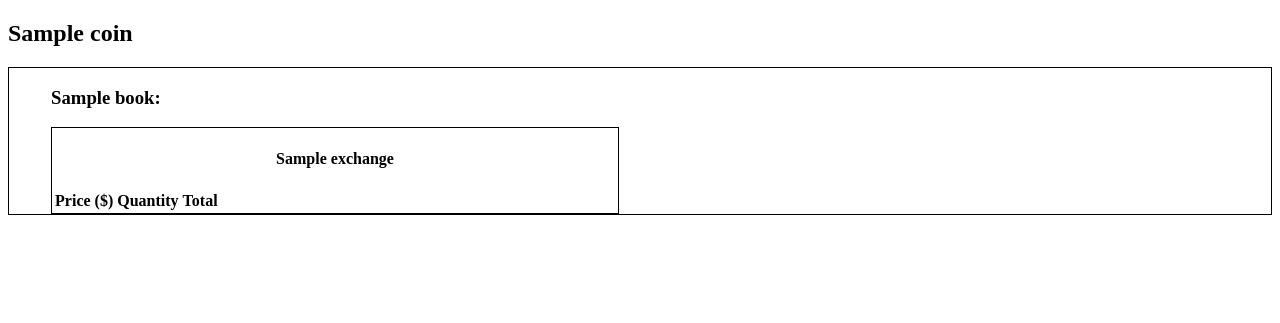
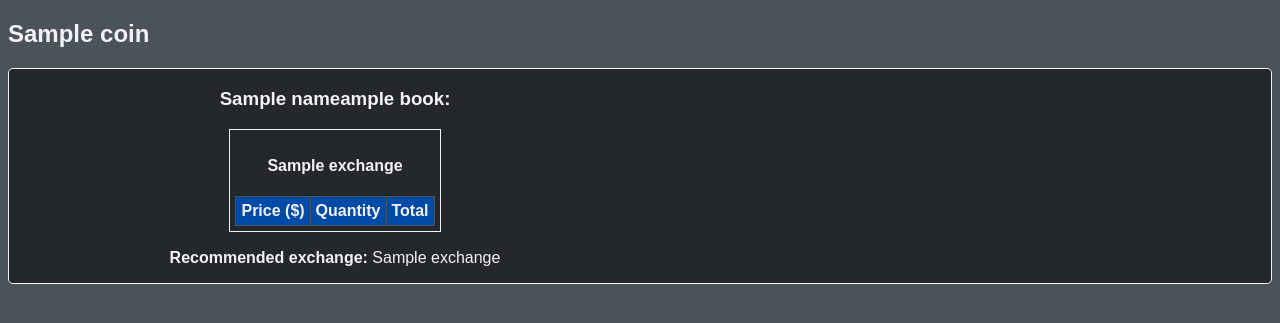
Before and after one commit to EthanEvans2022/ChainalysisDemo, a Django app: template chainalysis/templates/exchange.html in a window 1280 px wide. Shown: the top 323 px of the page. Run offline with Django 3.2, Linux system fonts and the light colour scheme; the template is opened without the code that fills it: most values are stand-ins (such as "Sample title", 1, 10 or a date in 2020); lists and menus that the app fills with data are empty; parts of the project's set-up code (start-up, migrations or seed data) failed here and were passed over.

Commit message:
exchange_prices: finished basic styling

```diff
--- a/chainalysis/exchange_prices/views.py
+++ b/chainalysis/exchange_prices/views.py
@@ -4,15 +4,15 @@ from tools.price_fetcher import fetch_books, calculate_recommendations
 from django.template.defaulttags import register
 @register.filter
 def camel(string):
-    return string
+    return string[0].capitalize() + string[1:]
     #IMPLEMENT
 # Create your views here.
 def home(request):
     context_info = {}
     coins = []
     exchanges = ("coinbasepro", "gemini")
-    coins.append(get_coin("BTC", exchanges, count=1))
-    coins.append(get_coin("ETH", exchanges, count=1))
+    coins.append(get_coin("BTC", exchanges, count=5))
+    coins.append(get_coin("ETH", exchanges, count=5))
     context_info["coins"] = coins
     return render(request,'exchange.html', context=context_info)
 
--- a/chainalysis/static/css/style.css
+++ b/chainalysis/static/css/style.css
@@ -1,23 +1,63 @@
-.exchange{
-    text-align: center;
-    border: 1px solid;
+/*color palette:
+ * black: 07070A
+ * dark grey: 24272B
+ * light grey: 4a525a
+ * blue: 004ba8
+ * white: #f5f0f6
+ * red: c20114
+ * green: 698F3F
+ *
+ */
+body{
+    font-family: sans-serif;
+    background: #4a525a;
+    color: #f5f0f6;
 }
-
-.prices{
-    display: flex;
-    justify-content: center;
-    align-items: baseline;
-}
-
 .coin_div{
     display: grid;
     justify-content: space-evenly;
     grid-template-columns: 45% 45%;
     border: 1px solid black;
+    background: #24272B;
+    border: 1px solid #f5f0f6;
+    border-radius: 5px;
+}
+.price_div{
+    text-align: center;
+}
+.price_div.asks{
+
+}
+.price_div.bids{
+
+}
+.exchanges_container{
+    display: flex;
+    justify-content: center;
+    padding: 1px 1px;
+}
+.exchange{
+    border: 1px solid;
+    margin: 0 5px;
+    padding: 5px;
+}
+table{
+    border: 1px solid #4a525a;
+    border-collapse: collapse;
 }
 
-.books{
-    display: flex;
-    justify-content: center;
-    padding: 0 5px;
+th{
+    background: #004ba8;
 }
+
+th, td{
+    border: 1px solid #4a525a;
+    padding: 5px;
+}
+
+@media only screen and (max-width: 1215px) {
+    .coin_div{
+        grid-template-rows: 50% 50%;
+        grid-template-columns: 100%;
+    }
+}
--- a/chainalysis/templates/home.html
+++ b/chainalysis/templates/home.html
@@ -12,7 +12,8 @@
             <div class="coin_div">
                 <!-- Create asks + bids columns -->
                 {% for book in coin.books %}
-                <div class="{{book.name}}_div">
+                <!--<div class="{{book.name}}_div">-->
+                <div class="price_div {{book.name}}">
                     <h3>{{book.name|camel}}:</h3>
                     <!-- Create all exchanges for the given book -->
                     <div class="exchanges_container">
@@ -37,6 +38,7 @@
                         </div>
                     {% endfor %}
                     </div>
+                    <p><b>Recommended exchange:</b> {{book.recommendation.exchange}}</p>
                 </div>
                 {% endfor %}
             </div>
```
